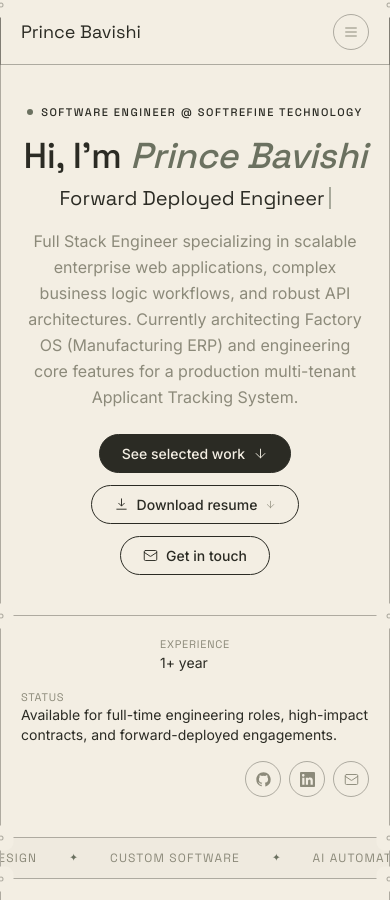
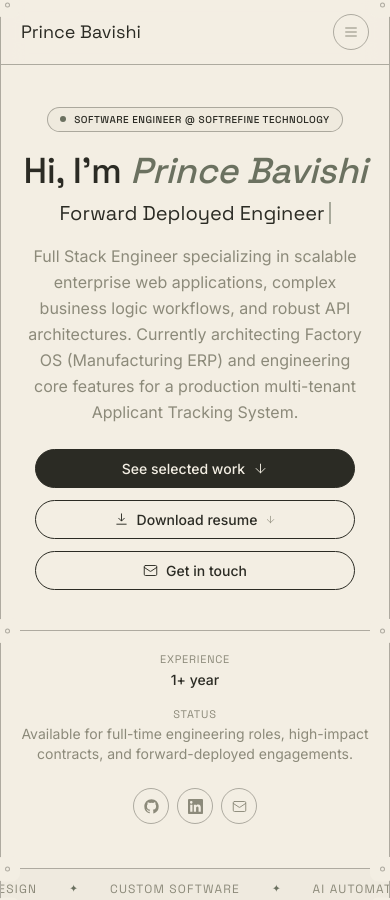
Before and after one commit to Prince-Project-ai/my_portfolio, an Astro site: page / in a window 390 px wide. Shown: the top 900 px of the page. Built offline with nearby package versions, Linux system fonts and the light colour scheme; Astro itself is replaced by a stand-in of ours.

Commit message:
fix responsive issue

```diff
--- a/src/components/About.astro
+++ b/src/components/About.astro
@@ -1,6 +1,5 @@
 ---
 import { site, education, hobbies } from "../data/site";
-import Icon from "./Icon.astro";
 ---
 
 <section id="about" class="section">
@@ -13,9 +12,9 @@ import Icon from "./Icon.astro";
     <div class="relative">
 
       <!-- Headline / Quote -->
-      <h2 class="text-3xl md:text-4xl lg:text-5xl font-display leading-tight tracking-tight text-black">
-        I'd rather understand why something is slow<br/>
-        <span class="italic text-moss">— than guess at a patch.</span>
+      <h2 class="text-2xl sm:text-3xl md:text-4xl lg:text-5xl font-display leading-tight tracking-tight text-black">
+        I'd rather understand why something is slow
+        <span class="italic text-moss block sm:inline">— than guess at a patch.</span>
       </h2>
 
       <div class="grid grid-cols-1 lg:grid-cols-12 gap-x-12 gap-y-10 mt-6 border-t border-rule-strong pt-10">
@@ -79,8 +78,8 @@ import Icon from "./Icon.astro";
           <!-- Status Box -->
           <div class="sm:col-span-2">
             <p class="tag mb-3">Current Focus</p>
-            <div class="border border-rule-strong p-5 bg-[var(--color-rule-faint)] squircle-box overflow-hidden">
-              <p class="font-mono text-[0.8rem] leading-relaxed text-ink">
+            <div class="border border-rule-strong p-5 sm:p-6 bg-[var(--color-rule-faint)] squircle-box overflow-hidden">
+              <p class="font-mono text-xs sm:text-[0.8rem] leading-relaxed text-ink">
                 > Architecting Factory OS (Full-Lifecycle Manufacturing ERP).<br/>
                 > Engineering multi-tenant ATS pipeline modules.<br/>
                 > Designing high-throughput REST APIs & relational schemas.<br/>
--- a/src/components/Contact.astro
+++ b/src/components/Contact.astro
@@ -26,7 +26,7 @@ import ResumeDropdown from "./ResumeDropdown.astro";
           </span>
           <div>
             <p class="tag">Email</p>
-            <a href={`mailto:${site.email}`} class="link mt-0.5 inline-block text-sm">
+            <a href={`mailto:${site.email}`} class="link mt-0.5 inline-block text-sm break-all sm:break-normal">
               {site.email}
             </a>
           </div>
--- a/src/components/GridDivider.astro
+++ b/src/components/GridDivider.astro
@@ -9,10 +9,10 @@ const { class: className = "" } = Astro.props;
 <div class={`relative w-full border-t border-rule-strong m-0 ${className}`}>
   <span
     aria-hidden="true"
-    class="grid-corner-dot left-0 -translate-x-1/2 -translate-y-1/2"
+    class="grid-corner-dot left-1 sm:left-0 sm:-translate-x-1/2 -translate-y-1/2"
   ></span>
   <span
     aria-hidden="true"
-    class="grid-corner-dot right-0 translate-x-1/2 -translate-y-1/2"
+    class="grid-corner-dot right-1 sm:right-0 sm:translate-x-1/2 -translate-y-1/2"
   ></span>
 </div>
--- a/src/components/Hero.astro
+++ b/src/components/Hero.astro
@@ -10,11 +10,11 @@ import StackDiagram from "./StackDiagram.astro";
     <div class="flex flex-col items-center text-center">
       <!-- Copy -->
       <div class="max-w-3xl">
-        <div class="flex items-center justify-center gap-2">
+        <div class="inline-flex items-center justify-center gap-2 px-3 py-1 rounded-full border border-rule-strong bg-rule-faint/30 mb-1 max-w-full">
           <span
             aria-hidden="true"
             class="h-1.5 w-1.5 shrink-0 rounded-full bg-moss"></span>
-          <p class="eyebrow">Software Engineer @ Softrefine Technology</p>
+          <p class="eyebrow text-[0.625rem] sm:text-xs tracking-wider truncate">Software Engineer @ Softrefine Technology</p>
         </div>
 
         <h1 class="mt-4 text-display">
@@ -36,12 +36,12 @@ import StackDiagram from "./StackDiagram.astro";
         </p>
 
         <div class="mt-6 flex flex-col sm:flex-row items-center justify-center gap-3 w-full sm:w-auto">
-          <a href="#work" class="btn btn-solid">
+          <a href="#work" class="btn btn-solid w-full sm:w-auto max-w-xs justify-center">
             See selected work
             <Icon name="arrow-down" size={15} />
           </a>
-          <ResumeDropdown />
-          <a href={`mailto:${site.email}`} class="btn btn-ghost">
+          <ResumeDropdown class="w-full sm:w-auto max-w-xs flex justify-center" />
+          <a href={`mailto:${site.email}`} class="btn btn-ghost w-full sm:w-auto max-w-xs justify-center">
             <Icon name="mail" size={15} />
             Get in touch
           </a>
@@ -51,27 +51,27 @@ import StackDiagram from "./StackDiagram.astro";
 
     <!-- Facts -->
     <div
-      class="bleed relative mt-10 flex flex-wrap items-center justify-center gap-x-10 gap-y-4 border-t border-rule-strong pt-5"
+      class="bleed relative mt-10 flex flex-col md:flex-row items-center justify-between gap-6 border-t border-rule-strong pt-5 pb-1"
     >
       <span
         aria-hidden="true"
-        class="grid-corner-dot left-0 -translate-x-1/2 -translate-y-1/2"
+        class="grid-corner-dot left-1 sm:left-0 sm:-translate-x-1/2 -translate-y-1/2"
       ></span>
       <span
         aria-hidden="true"
-        class="grid-corner-dot right-0 translate-x-1/2 -translate-y-1/2"
+        class="grid-corner-dot right-1 sm:right-0 sm:translate-x-1/2 -translate-y-1/2"
       ></span>
-      <dl class="flex flex-wrap items-center justify-center gap-x-10 gap-y-4">
-        <div>
+      <dl class="flex flex-col sm:flex-row items-center sm:items-start text-center sm:text-left gap-4 sm:gap-8 max-w-2xl">
+        <div class="text-center sm:text-left shrink-0">
           <dt class="tag">Experience</dt>
-          <dd class="mt-0 text-sm">1+ year</dd>
+          <dd class="mt-0.5 text-sm font-medium">1+ year</dd>
         </div>
-        <div>
+        <div class="text-center sm:text-left">
           <dt class="tag">Status</dt>
-          <dd class="mt-0 text-sm">{site.availability}</dd>
+          <dd class="mt-0.5 text-sm text-ink-soft">{site.availability}</dd>
         </div>
       </dl>
-      <ul class="ml-auto flex list-none gap-2">
+      <ul class="flex items-center justify-center list-none gap-2 shrink-0 md:ml-auto">
         <li>
           <a
             href={site.github}
--- a/src/components/Marquee.astro
+++ b/src/components/Marquee.astro
@@ -13,11 +13,11 @@ const services = [
 <div class="relative w-full border-t border-rule-strong">
   <span
     aria-hidden="true"
-    class="grid-corner-dot left-0 -translate-x-1/2 -translate-y-1/2"
+    class="grid-corner-dot left-1 sm:left-0 sm:-translate-x-1/2 -translate-y-1/2"
   ></span>
   <span
     aria-hidden="true"
-    class="grid-corner-dot right-0 translate-x-1/2 -translate-y-1/2"
+    class="grid-corner-dot right-1 sm:right-0 sm:translate-x-1/2 -translate-y-1/2"
   ></span>
   <div class="group flex overflow-hidden bg-rule-faint/30 py-3">
     <div class="animate-marquee flex min-w-full shrink-0 items-center justify-around gap-8 pr-8 group-hover:![animation-play-state:paused]">
--- a/src/components/ResumeDropdown.astro
+++ b/src/components/ResumeDropdown.astro
@@ -47,7 +47,7 @@ const bridgeClass = dropUp
 <div class={`relative inline-block text-left resume-dropdown-container ${className}`}>
   <button
     type="button"
-    class={`btn btn-ghost ${size === "sm" ? "btn-sm" : ""} gap-2 group w-full justify-between sm:w-auto`}
+    class={`btn btn-ghost ${size === "sm" ? "btn-sm" : ""} gap-2 group w-full justify-center sm:justify-between sm:w-auto`}
     aria-haspopup="true"
     aria-expanded="false"
     data-resume-toggle
@@ -65,7 +65,7 @@ const bridgeClass = dropUp
   <div
     data-resume-menu
     hidden
-    class={`absolute z-40 w-72 sm:w-80 max-w-[calc(100vw-2rem)] border border-rule-strong bg-paper shadow-2xl transition-all duration-150 squircle-box ${placementClass} ${alignClass} ${bridgeClass}`}
+    class={`absolute z-40 w-72 sm:w-80 max-w-[calc(100vw-2.5rem)] border border-rule-strong bg-paper shadow-2xl transition-all duration-150 squircle-box ${placementClass} ${alignClass} ${bridgeClass}`}
   >
     <div class="border-b border-rule-strong px-4 py-2.5 flex items-center justify-between bg-paper-warm/40 rounded-t-[34px]">
       <span class="eyebrow text-[0.65rem] text-ink-faint">Select Role</span>
--- a/src/components/SiteFooter.astro
+++ b/src/components/SiteFooter.astro
@@ -1,10 +1,8 @@
 ---
 import { site, nav } from "../data/site";
 import Icon from "./Icon.astro";
-import Monogram from "./Monogram.astro";
 import ResumeDropdown from "./ResumeDropdown.astro";
 import GridDivider from "./GridDivider.astro";
-import Wordmark from "./Wordmark.astro";
 
 const year = new Date().getFullYear();
 
@@ -28,9 +26,9 @@ const elsewhere = [
           </div>
         </div>
 
-        <p class="mt-4 flex items-center gap-2 text-sm text-ink-soft">
-          <span aria-hidden="true" class="h-1.5 w-1.5 shrink-0 rounded-full bg-moss"></span>
-          {site.availability}
+        <p class="mt-4 flex items-start gap-2.5 text-sm text-ink-soft">
+          <span aria-hidden="true" class="h-1.5 w-1.5 shrink-0 rounded-full bg-moss mt-1.5"></span>
+          <span>{site.availability}</span>
         </p>
 
         <ResumeDropdown size="sm" align="left" dropUp={true} class="mt-5" />
@@ -83,7 +81,7 @@ const elsewhere = [
         <p class="tag">Direct</p>
         <ul class="mt-3 space-y-2">
           <li>
-            <a href={`mailto:${site.email}`} class="link text-sm">{site.email}</a>
+            <a href={`mailto:${site.email}`} class="link text-sm break-all sm:break-normal">{site.email}</a>
           </li>
           <li>
             <a href={site.phoneHref} class="link text-sm">{site.phone}</a>
--- a/src/components/SiteHeader.astro
+++ b/src/components/SiteHeader.astro
@@ -7,14 +7,14 @@ import Icon from "./Icon.astro";
   id="site-header"
   class="fixed inset-x-0 top-0 z-50 transition-all duration-200"
 >
-  <div class="wrap border-b border-rule-strong relative">
+  <div class="wrap border-b border-rule-strong relative bg-paper/95 backdrop-blur-md">
     <span
       aria-hidden="true"
-      class="grid-corner-dot left-0 -translate-x-1/2 translate-y-1/2 bottom-0"
+      class="grid-corner-dot left-1 sm:left-0 sm:-translate-x-1/2 translate-y-1/2 bottom-0"
     ></span>
     <span
       aria-hidden="true"
-      class="grid-corner-dot right-0 translate-x-1/2 translate-y-1/2 bottom-0"
+      class="grid-corner-dot right-1 sm:right-0 sm:translate-x-1/2 translate-y-1/2 bottom-0"
     ></span>
     <div class="pad-inline flex h-[4rem] items-center justify-between">
       <a href="#top" class="font-display text-lg leading-none text-black md:text-xl">
--- a/src/index.css
+++ b/src/index.css
@@ -66,6 +66,8 @@
     scrollbar-width: thin;
     scrollbar-color: var(--color-rule-strong) var(--color-paper);
     -ms-overflow-style: auto;
+    overflow-x: clip;
+    max-width: 100%;
   }
 
   ::-webkit-scrollbar {
@@ -465,6 +467,11 @@
     outline: none;
     border-bottom-color: var(--color-moss);
   }
+
+  select.field option {
+    background-color: var(--color-paper);
+    color: var(--color-ink);
+  }
 }
 
 /* ============================================================
```
